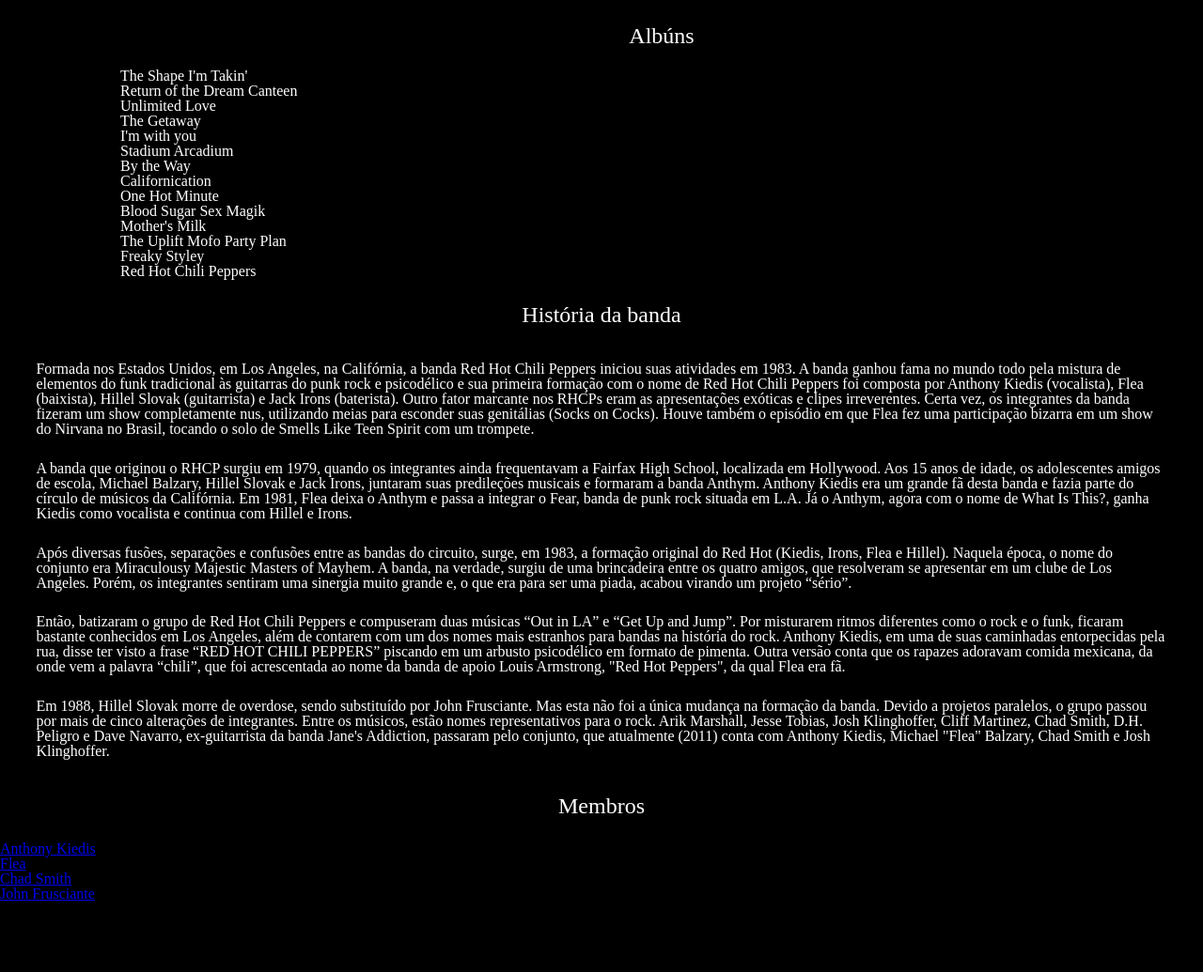
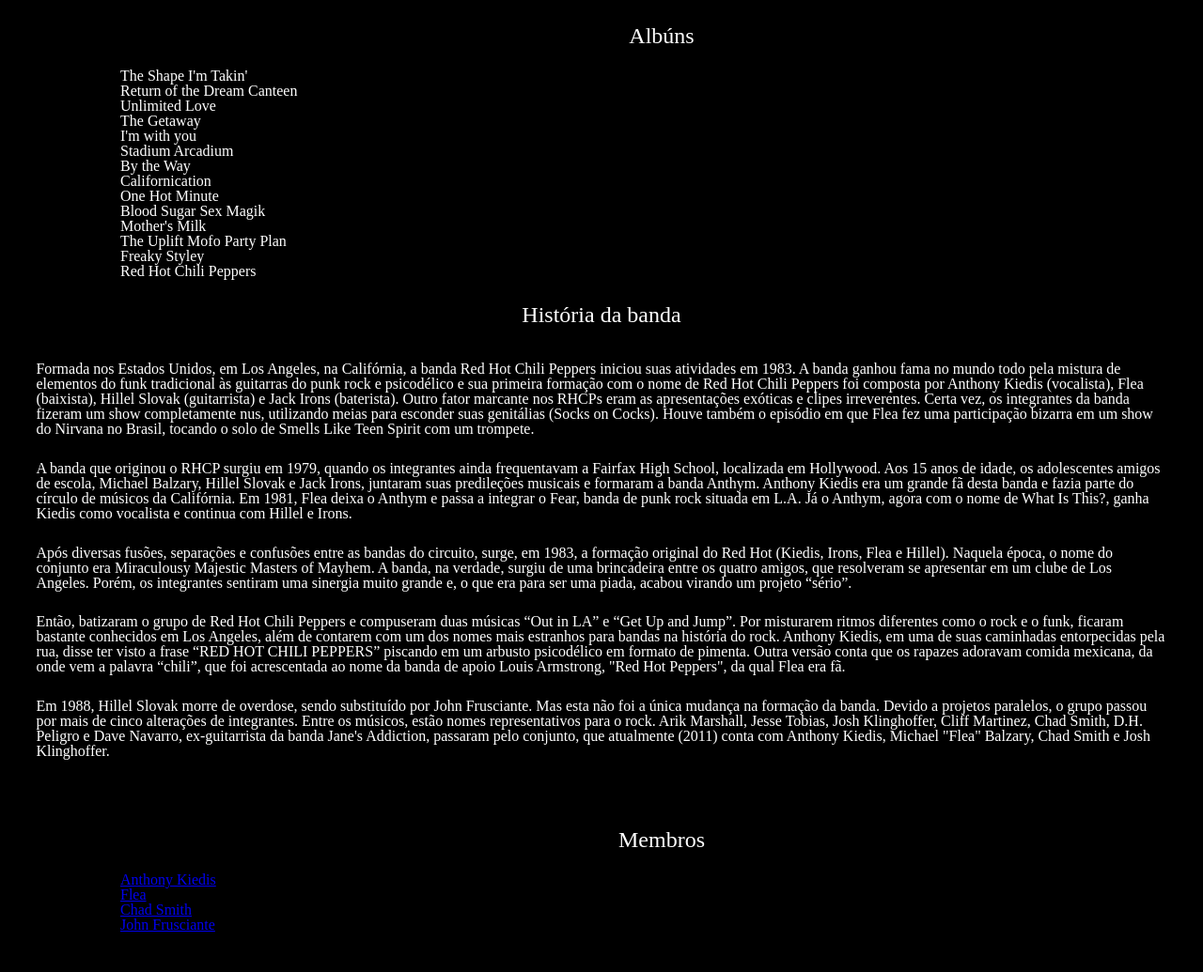
Before and after one commit to DanielBenatti/RedHotChiliPeppers, a plain HTML site: page index.html in a window 1280 px wide. Shown: the part 751-1786 px from the top of the page at 94% size. Before the commit the page ends 1752 px from the top, so only its background shows below. Drawn offline with Linux system fonts and the light colour scheme.

Commit message:
css modificado

```diff
--- a/css/style.css
+++ b/css/style.css
@@ -29,7 +29,7 @@ p{
     padding-left: 3%;
     padding-right: 3%;
 }
-.Album{
+.Lista{
     padding-top: 3%;
     padding-left: 10%;
 }
--- a/index.html
+++ b/index.html
@@ -25,7 +25,7 @@
         <img class="banner" src="img/banner.png" alt="Ilustração do simbolo do Red Hot Chili Peppers com um desenho dos membros da banda">
     </header>
     <div class="container">
-        <section id="Album" class="Album">
+        <section id="Album" class="Lista">
             <h2>Albúns</h2>
             <ul>
                 <li>The Shape I'm Takin'</li>
@@ -52,7 +52,7 @@
             <p>Então, batizaram o grupo de Red Hot Chili Peppers e compuseram duas músicas “Out in LA” e “Get Up and Jump”. Por misturarem ritmos diferentes como o rock e o funk, ficaram bastante conhecidos em Los Angeles, além de contarem com um dos nomes mais estranhos para bandas na história do rock. Anthony Kiedis, em uma de suas caminhadas entorpecidas pela rua, disse ter visto a frase “RED HOT CHILI PEPPERS” piscando em um arbusto psicodélico em formato de pimenta. Outra versão conta que os rapazes adoravam comida mexicana, da onde vem a palavra “chili”, que foi acrescentada ao nome da banda de apoio Louis Armstrong, "Red Hot Peppers", da qual Flea era fã.</p>
             <p>Em 1988, Hillel Slovak morre de overdose, sendo substituído por John Frusciante. Mas esta não foi a única mudança na formação da banda. Devido a projetos paralelos, o grupo passou por mais de cinco alterações de integrantes. Entre os músicos, estão nomes representativos para o rock. Arik Marshall, Jesse Tobias, Josh Klinghoffer, Cliff Martinez, Chad Smith, D.H. Peligro e Dave Navarro, ex-guitarrista da banda Jane's Addiction, passaram pelo conjunto, que atualmente (2011) conta com Anthony Kiedis, Michael "Flea" Balzary, Chad Smith e Josh Klinghoffer.</p>
         </section>
-        <section id="mem">
+        <section id="mem" class="Lista">
             <h2>Membros</h2>
             <ul>
                 <li><a href="https://pt.wikipedia.org/wiki/Anthony_Kiedis">Anthony Kiedis</a></li>
```
